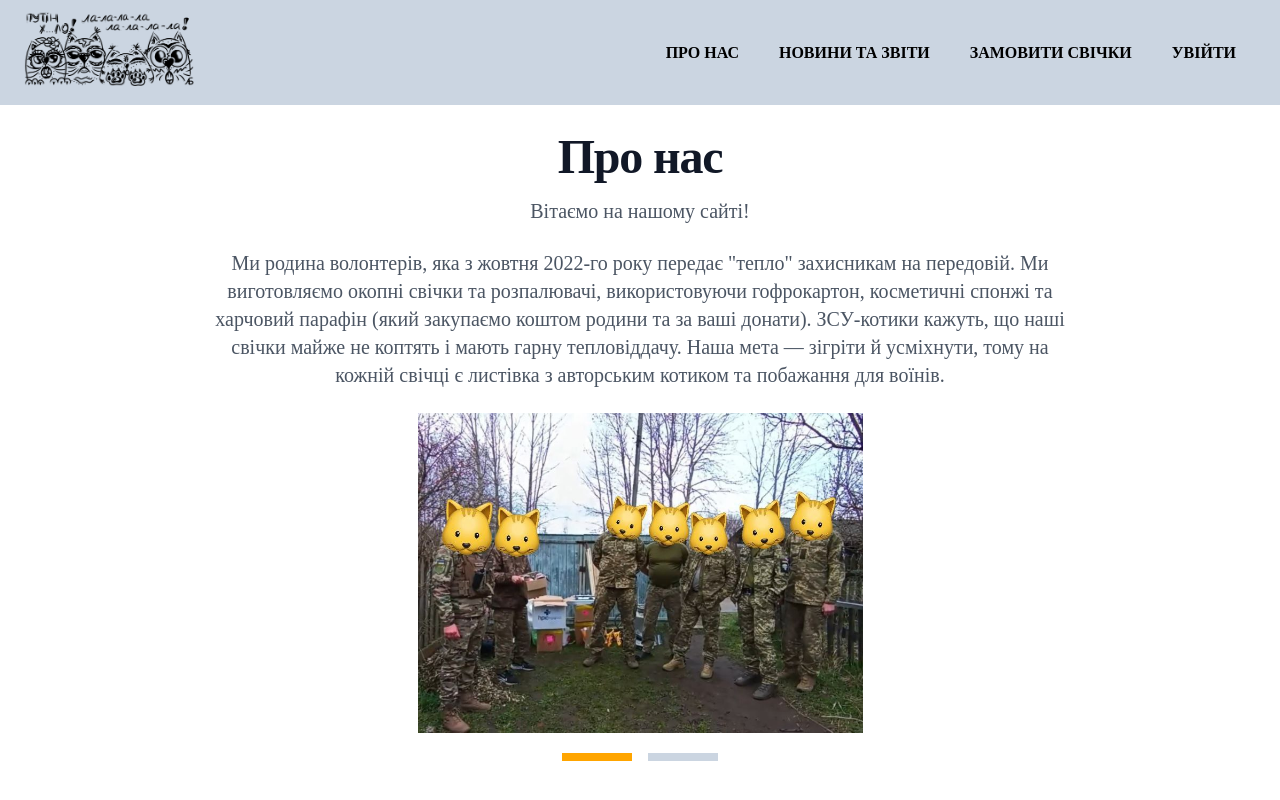
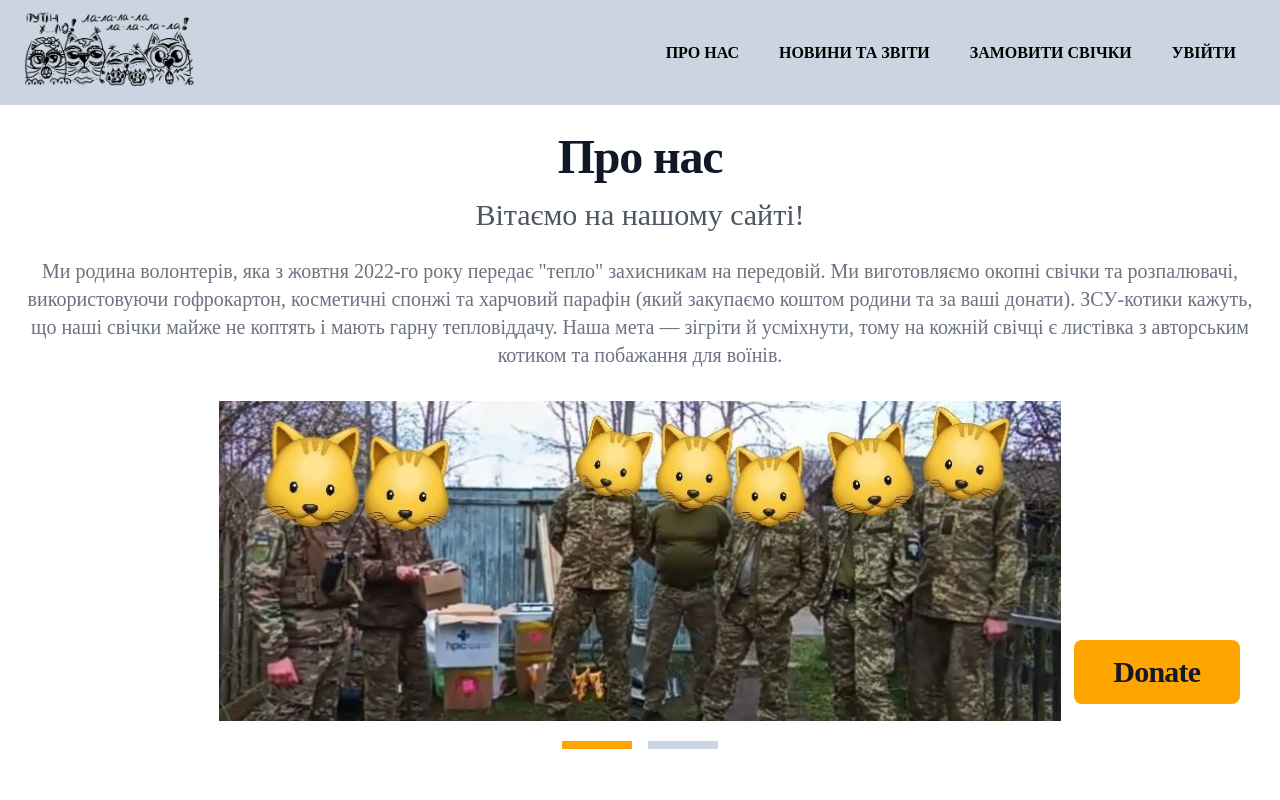
Before and after one commit to mndacium/candle-supplies-manager, a Next.js app: page / in a window 1280 px wide. Shown: the top 800 px of the page. Built offline with nearby package versions, Linux system fonts and the light colour scheme.

Commit message:
Added CandleCard

```diff
--- a/src/components/Layout.tsx
+++ b/src/components/Layout.tsx
@@ -11,7 +11,7 @@ const Layout: React.FC<ILayout> = ({ children }) => {
     <>
       <Header />
       <main>{children}</main>
-      {/* <button className=" fixed left-1/2 -translate-x-1/2 bottom-20 w-1/2 h-16 text-4xl lg:bottom-40 lg:right-20 lg:px-10 lg:py-4 rounded-lg  transition ease-in-out hover:-translate-y-1 hover:scale-110 bg-phOrange duration-200  font-bold leading-none tracking-tight text-gray-900  lg:text-3xl">Donate</button> */}
+      <button className=" fixed right-10 text-opacity-0 lg:text-opacity-100 z-10 bottom-32 w-[13%] h-16 text-4xl lg:bottom-24 lg:right-10 rounded-lg  transition ease-in-out hover:-translate-y-1 hover:scale-110 bg-phOrange duration-200  font-bold leading-none tracking-tight text-gray-900  lg:text-3xl">Donate</button>
      <Footer />
 
     </>
--- a/src/components/Slider.tsx
+++ b/src/components/Slider.tsx
@@ -17,29 +17,39 @@ const Carousel: React.FC<ICarousel> = ({ slides }) => {
     const newIndex = isLastSlide ? 0 : currIndex + 1;
     setCurrIndex(newIndex);
   };
-  const goToSlide = (slideIndex:number) => {
-
+  const goToSlide = (slideIndex: number) => {
     setCurrIndex(slideIndex);
   };
 
-
   return (
-    <div className="container h-[40vh] w-[50%] m-auto relative ">
+    <div className="container h-[40vh] w-[90%] xl:w-[70%] m-auto relative ">
       <div
         style={{ backgroundImage: `url(${slides[currIndex]})` }}
-        className="w-full h-full bg-center  bg-contain bg-no-repeat"
-      ></div>
+        className="w-full h-full bg-center  bg-cover bg-no-repeat"
+      >
+        <div
+          className=" w-[50%] opacity-0 hover:opacity-[35%] transition duration-500 h-full hover:block absolute top-[50%]  -translate-x-[4px] translate-y-[-50%] left-5 cursor-pointer rounded bg-gradient-to-r  from-phOrange from-25% via-[#ffffff] via-60% "
+          onClick={prevSlide}
+        ></div>
+        {/* Right Arrow */}
+        <div
+          className=" w-[50%] h-full opacity-0 hover:opacity-[35%] transition duration-500 absolute top-[50%] -translate-x-[-4px] translate-y-[-50%] right-5 rounded cursor-pointer bg-gradient-to-l from-phOrange from-25% via-[#ffffff] via-60% "
+          onClick={nextSlide}
+        ></div>
+      </div>
       {/* Left Arrow */}
-      <div className=" w-[50%] opacity-0 hover:opacity-[30%] transition duration-500 h-full hover:block absolute top-[50%]  -translate-x-[22px] translate-y-[-50%] left-5 cursor-pointer rounded bg-gradient-to-r  from-phOrange from-25% via-[#ffffff] via-60% " onClick={prevSlide}>
 
-      </div>
-      {/* Right Arrow */}
-      <div className=" w-[50%] h-full opacity-0 hover:opacity-[30%] transition duration-500 absolute top-[50%] -translate-x-[-22px] translate-y-[-50%] right-5 rounded cursor-pointer bg-gradient-to-l from-phOrange from-25% via-[#ffffff] via-60% "  onClick={nextSlide}>
-
-      </div>
       <div className="flex top-5 justify-center py-5">
-        {slides.map((slide,slideIndex)=>(
-            <span key={slideIndex}  className={`transition cursor-pointer mx-2 border-x-[35px] border-y-[4px]   hover:scale-[125%] duration-300 ${slideIndex==currIndex ? "border-phOrange" : "border-slate-300"}`}  onClick={()=>{goToSlide(slideIndex)}}></span>
+        {slides.map((slide, slideIndex) => (
+          <span
+            key={slideIndex}
+            className={`transition cursor-pointer mx-2 border-x-[35px] border-y-[4px]   hover:scale-[125%] duration-300 ${
+              slideIndex == currIndex ? "border-phOrange" : "border-slate-300"
+            }`}
+            onClick={() => {
+              goToSlide(slideIndex);
+            }}
+          ></span>
         ))}
       </div>
     </div>
--- a/src/pages/candles.tsx
+++ b/src/pages/candles.tsx
@@ -1,6 +1,7 @@
 import Head from 'next/head'
 
 import { Inter } from 'next/font/google'
+import CandleCard from '@/components/CandleCard'
 
 
 const inter = Inter({ subsets: ['latin'] })
@@ -15,9 +16,16 @@ export default function Home() {
         <link rel="icon" href="/favicon.ico" />
       </Head>
       <main className='container'>
-      <h1 className="text-3xl underline ">
-      каталог свічок
+      <h1 className="text-3xl ">
+      Каталог свічок
     </h1>
+    <h2>Замовлення відбуваються лише через додаток</h2>
+    <div className='w-[90%] mx-auto mt-10 flex justify-between'>
+    <CandleCard image="/candle1.png" size="Mala" weight='80g' timeOfBurning='1s' ></CandleCard>
+    <CandleCard image="/candle1.png" size="Mala" weight='80g' timeOfBurning='1s' ></CandleCard>
+    <CandleCard image="/candle1.png" size="Mala" weight='80g' timeOfBurning='1s' ></CandleCard>
+    </div>
+
       </main>
     </>
   )
--- a/src/pages/index.tsx
+++ b/src/pages/index.tsx
@@ -18,7 +18,7 @@ export default function Home() {
       <main className='container text-center'>
       <h1 className="">Про нас</h1>
       <h2 className=''>Вітаємо на нашому сайті!</h2>
-<p className="">
+<p className="mb-8">
 
 Ми родина волонтерів, яка з жовтня 2022-го року передає "тепло" захисникам на передовій.
 
--- a/src/styles/globals.css
+++ b/src/styles/globals.css
@@ -19,10 +19,10 @@
 
    }
    h2{
-   @apply mb-6 text-2xl font-normal text-gray-600 lg:text-xl sm:px-16 xl:px-48 dark:text-gray-400
+   @apply mb-6 text-3xl font-normal text-gray-600 lg:text-3xl  dark:text-gray-400
    }
    p{
-    @apply mb-6 text-lg font-normal text-gray-600 lg:text-xl sm:px-16 xl:px-48 dark:text-gray-400
+    @apply mb-6 text-xl font-normal text-gray-500  dark:text-gray-300
    }
 
   }
```
Also changed, not shown: src/components/CandleCard.tsx (added, +32 -0 lines), public/candle1.png (added).
